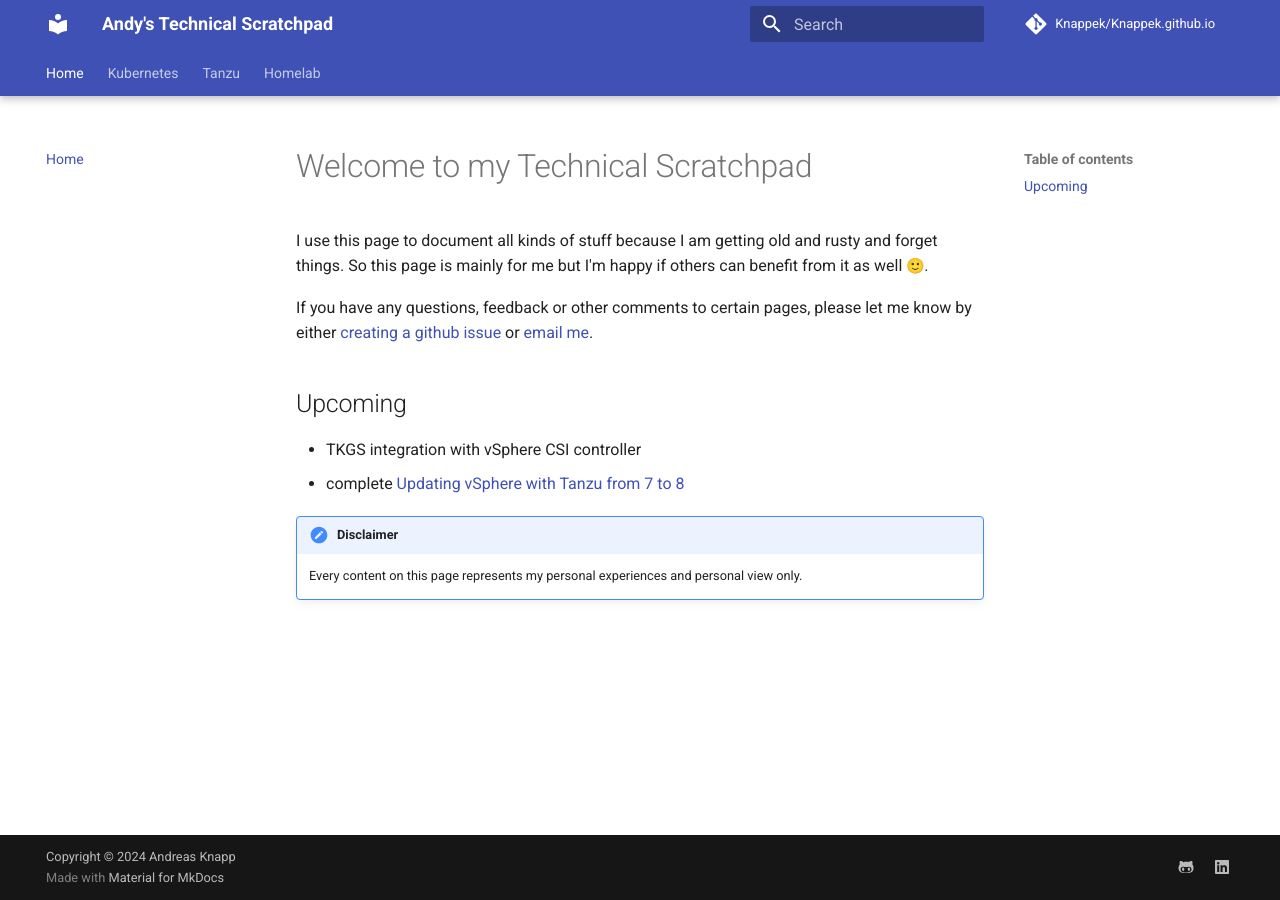
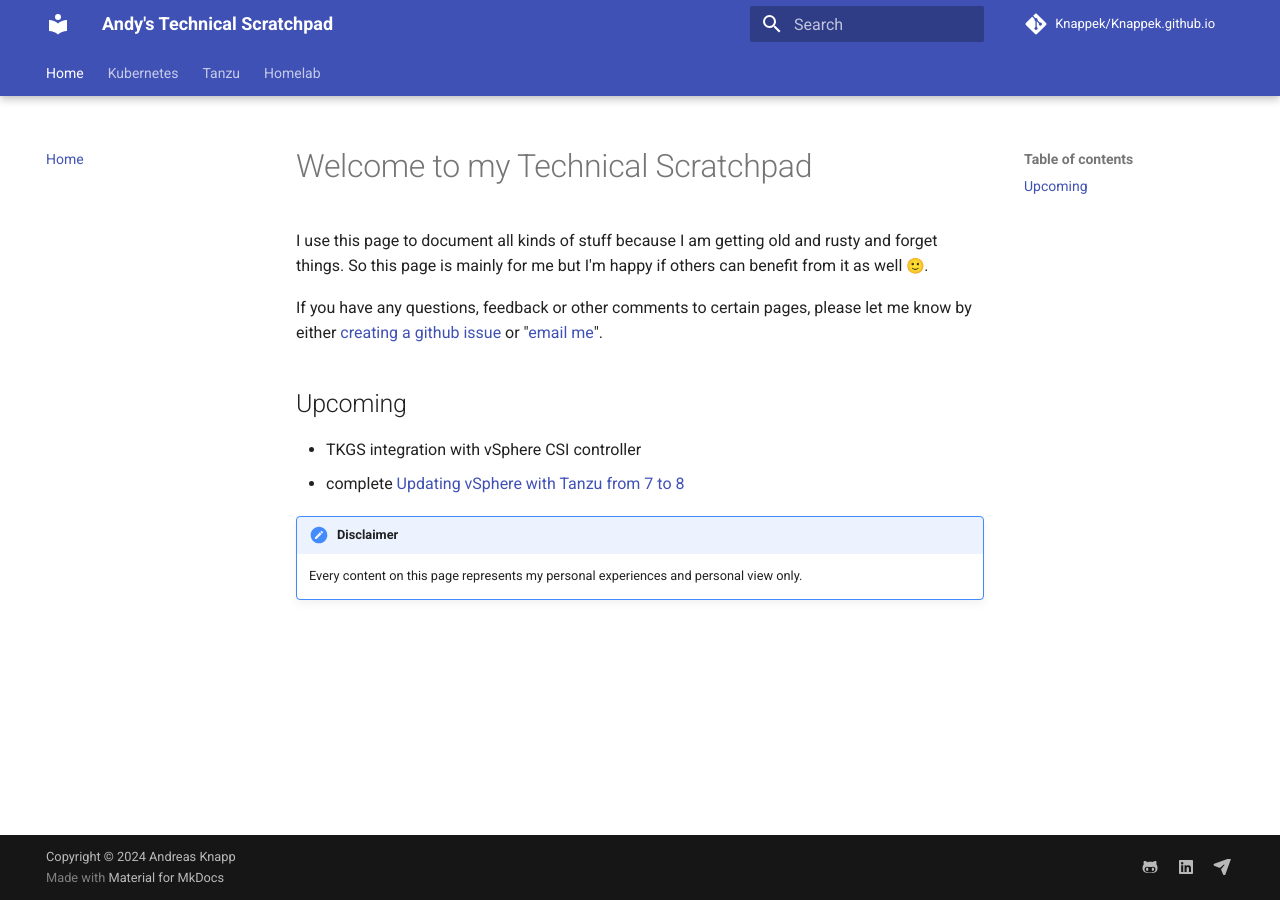
Before and after one commit to Knappek/Knappek.github.io, an MkDocs documentation site: the page built from docs/index.md, in a window 1280 px wide. Built offline with MkDocs 1.6.1 and Material for MkDocs 9.7.7, drawn with Linux system fonts in a browser that asks for light colours; emoji names are drawn with the system emoji font; comment, search, counter and statistics services are not loaded.

```diff
--- a/docs/index.md
+++ b/docs/index.md
@@ -3,7 +3,7 @@
 I use this page to document all kinds of stuff because I am getting old and rusty and forget things.
 So this page is mainly for me but I'm happy if others can benefit from it as well :slight_smile:.
 
-If you have any questions, feedback or other comments to certain pages, please let me know by either [creating a github issue](https://github.com/Knappek/Knappek.github.io/issues/new) or [email me](mailto:andy.knapp.ak@gmail.com).
+If you have any questions, feedback or other comments to certain pages, please let me know by either [creating a github issue](https://github.com/Knappek/Knappek.github.io/issues/new) or "[email me](mailto:andy.knapp.ak@gmail.com)".
 
 ## Upcoming
 
--- a/mkdocs.yml
+++ b/mkdocs.yml
@@ -40,6 +40,8 @@ extra:
       link: https://github.com/Knappek
     - icon: fontawesome/brands/linkedin
       link: https://linkedin.com/in/andy-knapp-6a72b6108
+    - icon: fontawesome/solid/paper-plane
+      link: mailto:andy.knapp.ak@gmail.com
 
 plugins:
   - glightbox # makes images clickable: https://github.com/blueswen/mkdocs-glightbox
```
